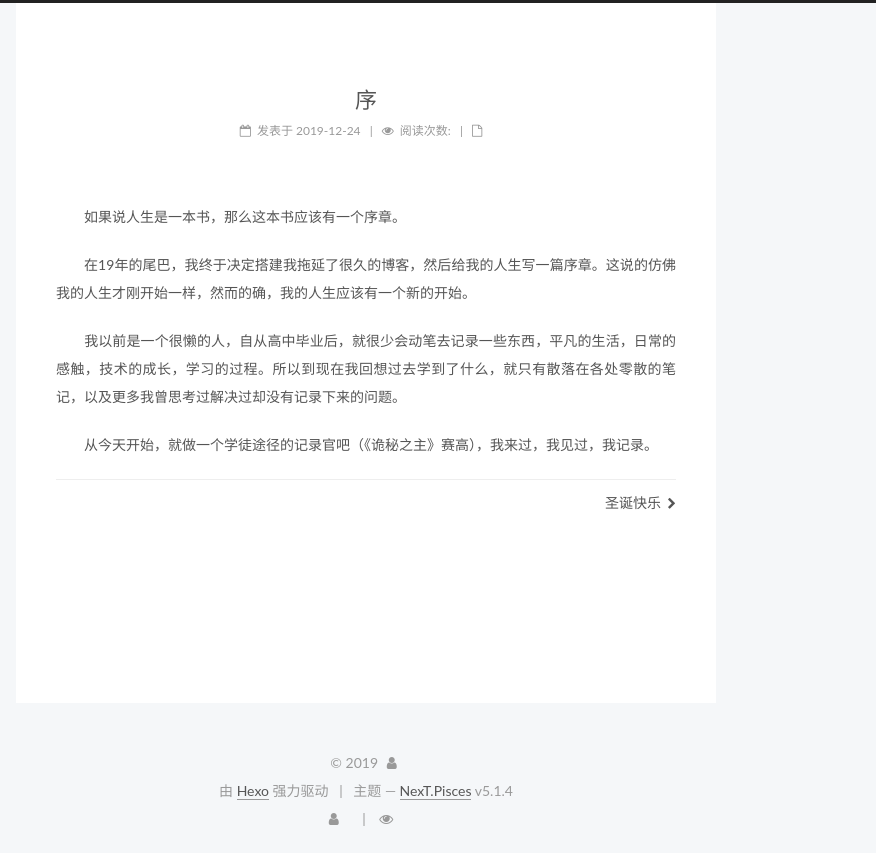
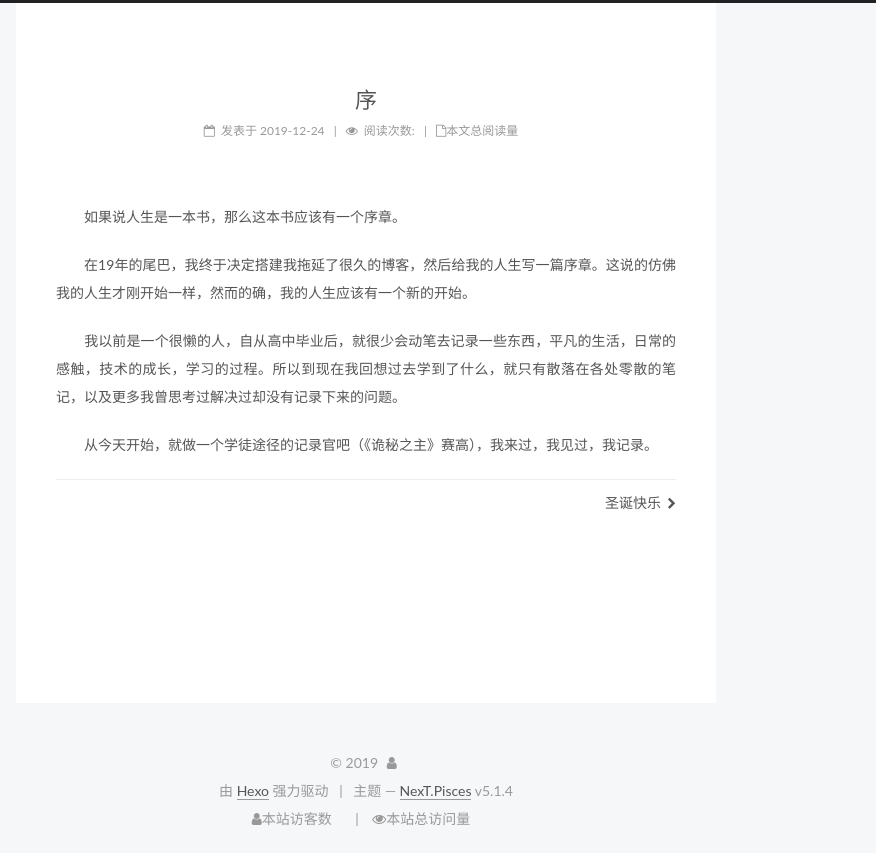
Before and after one commit to wjwzju/wjwzju.github.io, a plain HTML site: page 2019/12/24/序/index.html in a window 1280 px wide. Shown: the full height of the page, 404-1280 px from the left. Drawn offline with nearby package versions, Linux system fonts and the light colour scheme; some packages are replaced by stand-ins of ours; a script that the page names is missing.

Commit message:
Site updated: 2019-12-25 18:00:14

```diff
--- a/2019/12/24/序/index.html
+++ b/2019/12/24/序/index.html
@@ -384,7 +384,7 @@
 
 
             <span class="post-meta-divider">|</span>
-            <span class="page-pv"><i class="fa fa-file-o"></i>
+            <span class="page-pv"><i class="fa fa-file-o">本文总阅读量</i>
             <span class="busuanzi-value" id="busuanzi_value_page_pv" ></span>
             </span>
 
@@ -566,7 +566,9 @@
 
     <footer id="footer" class="footer">
       <div class="footer-inner">
-        <div class="copyright">&copy; <span itemprop="copyrightYear">2019</span>
+        <script async src="//busuanzi.ibruce.info/busuanzi/2.3/busuanzi.pure.mini.js">
+</script>
+<div class="copyright">&copy; <span itemprop="copyrightYear">2019</span>
   <span class="with-love">
     <i class="fa fa-user"></i>
   </span>
@@ -595,7 +597,7 @@
 
 
     <span class="site-uv">
-      <i class="fa fa-user"></i>
+      <i class="fa fa-user">本站访客数</i>
       <span class="busuanzi-value" id="busuanzi_value_site_uv"></span>
 
     </span>
@@ -603,7 +605,7 @@
 
 
     <span class="site-pv">
-      <i class="fa fa-eye"></i>
+      <i class="fa fa-eye">本站总访问量</i>
       <span class="busuanzi-value" id="busuanzi_value_site_pv"></span>
 
     </span>
```
Also changed, not shown: 2019/12/25/圣诞快乐/index.html (+6 -4 lines), 404.html (+5 -3 lines), 404/index.html (+5 -3 lines), about/index.html (+5 -3 lines), archives/2019/12/index.html (+5 -3 lines), archives/2019/index.html (+5 -3 lines), archives/index.html (+5 -3 lines), categories/index.html (+5 -3 lines), index.html (+5 -3 lines), tags/index.html (+5 -3 lines), tags/with-xla/index.html (+5 -3 lines).
